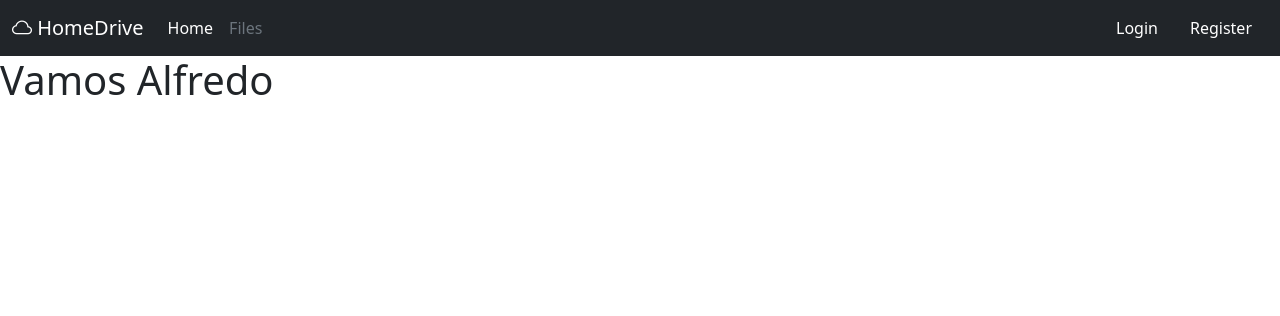
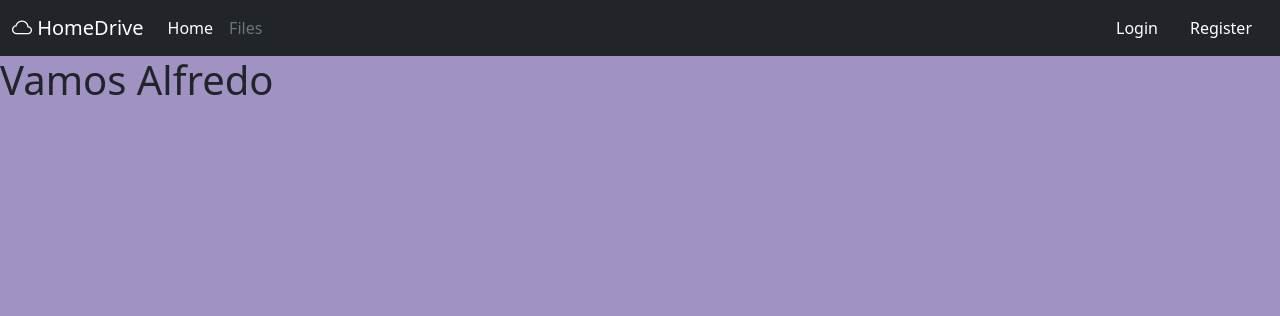
Before and after one commit to Juanki0396/pyHomeDrive, a Flask app: page / in a window 1280 px wide. Shown: the top 316 px of the page. Run offline with Flask 2, Linux system fonts and the light colour scheme; parts of the project's set-up code (start-up, migrations or seed data) failed here and were passed over.

Commit message:
Added background color

```diff
--- /dev/null
+++ b/homedrive/static/main.css
@@ -0,0 +1,5 @@
+body {
+    background-color: rgba(36, 4, 117, 0.432);
+
+
+}
--- a/homedrive/templates/base.html
+++ b/homedrive/templates/base.html
@@ -8,11 +8,18 @@
     <!-- Bootstrap CSS -->
     <link href="https://cdn.jsdelivr.net/npm/bootstrap@5.1.3/dist/css/bootstrap.min.css" rel="stylesheet" integrity="sha384-1BmE4kWBq78iYhFldvKuhfTAU6auU8tT94WrHftjDbrCEXSU1oBoqyl2QvZ6jIW3" crossorigin="anonymous">
     <link rel="stylesheet" href="https://cdn.jsdelivr.net/npm/bootstrap-icons@1.8.3/font/bootstrap-icons.css">
+
+    <!-- Static CSS -->
+    <link rel="stylesheet" type="text/css" href="{{ url_for('static', filename='main.css') }}">
+
+    <!-- Icon and page title-->
+    <link rel="shortcut icon" href="{{ url_for('static', filename='favicon.svg') }}">
     <title>
       {% block title %}
 
       {% endblock %}
     </title>
+
   </head>
   <body>
     <!-- Add Navbar -->
```
Also changed, not shown: homedrive/static/cloud.png (added), homedrive/static/favicon.svg (added).
